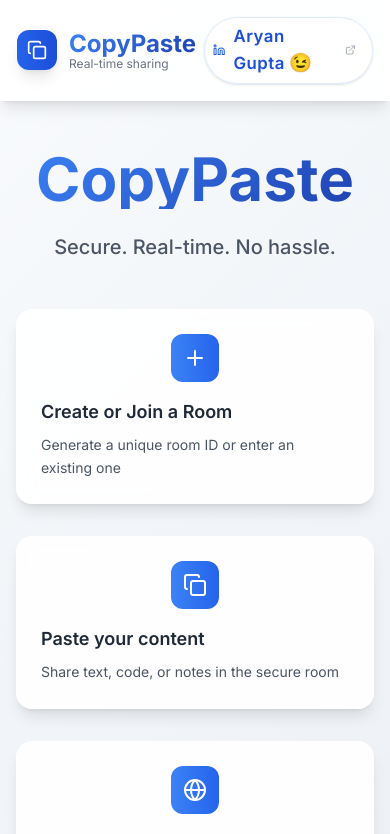
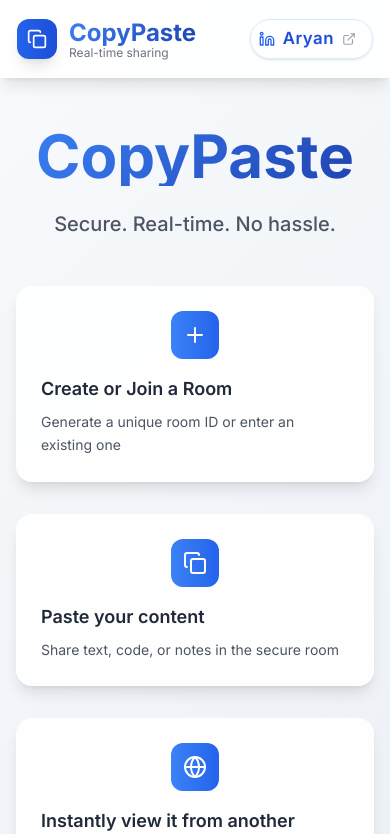
Before and after one commit to imaryan02/copypaste, a React (Vite) app in the folder frontend/: page / in a window 390 px wide. Shown: the top 834 px of the page. Built offline with nearby package versions, Linux system fonts and the light colour scheme; no server answers; the database is empty.

Commit message:
navbaar upgarde

```diff
--- a/frontend/src/components/Navbar.tsx
+++ b/frontend/src/components/Navbar.tsx
@@ -26,6 +26,7 @@ const Navbar: React.FC = () => {
 
           {/* Right side - Creator signature */}
           <div className="flex items-center space-x-2">
+            {/* Show this only on md+ screens */}
             <span className="hidden sm:inline text-xs text-gray-500 italic tracking-wide">
               Built with
               <span className="mx-1 animate-pulse" style={{ color: "#e63946" }}>❤️</span>
@@ -38,7 +39,8 @@ const Navbar: React.FC = () => {
               className="flex items-center bg-white/70 hover:bg-blue-50 border border-blue-100 rounded-full pl-2 pr-4 py-1.5 shadow transition group space-x-2"
             >
               <Linkedin size={16} className="text-blue-600 group-hover:scale-110 transition-transform" />
-              <span className="signature text-blue-700 font-semibold text-[1.05rem] tracking-wide ml-1">
+              {/* Full signature on desktop, minimal on mobile */}
+              <span className="signature text-blue-700 font-semibold text-[1.05rem] tracking-wide ml-1 hidden sm:inline">
                 Aryan Gupta
                 <span
                   className="inline-block ml-1"
@@ -47,6 +49,9 @@ const Navbar: React.FC = () => {
                     fontSize: "1.1em"
                   }}
                 >😉</span>
+              </span>
+              <span className="signature text-blue-700 font-semibold text-[1.05rem] tracking-wide ml-1 sm:hidden">
+                Aryan
               </span>
               <ExternalLink size={14} className="text-gray-400 group-hover:text-blue-700 transition-colors" />
             </a>
```
